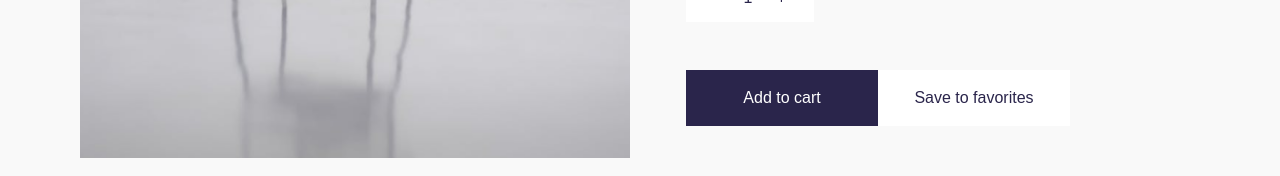
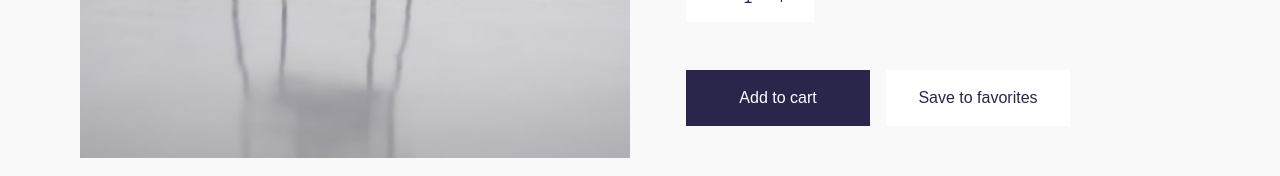
Before and after one commit to vuhuy172dh/ecommerce-website, a React (Create React App) app: page /ProductDetail in a window 1280 px wide. Shown: the part 754-930 px from the top of the page. Built offline with nearby package versions, Linux system fonts and the light colour scheme; a web font is replaced by a local one.

Commit message:
#5 - Amend productDetail.jsx

```diff
--- a/src/pages/productDetail.jsx
+++ b/src/pages/productDetail.jsx
@@ -77,11 +77,11 @@ function ProductDetailPage() {
             </div>
           </div>
           {/* Group btn */}
-          <div className="flex flex-col laptop:items-center mt-8 mb-8 laptop:mt-12 laptop:w-96 laptop:flex-row-reverse">
-            <Button Color="white" className="laptop:ml-4">
+          <div className="gap-4 flex flex-col laptop:items-center mt-8 mb-8 laptop:mt-12 laptop:w-96 laptop:flex-row-reverse">
+            <Button Color="white">
               Save to favorites
             </Button>
-            <Button Color="primary" className="mt-4 laptop:mt-0">
+            <Button Color="primary">
               Add to cart
             </Button>
           </div>
```
Also changed, not shown: 1 other file (tests, documents, lock files or other folders).
